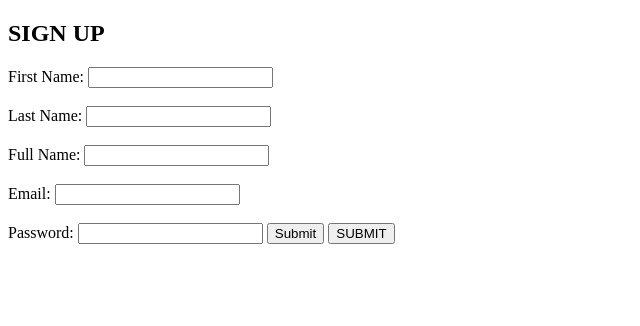
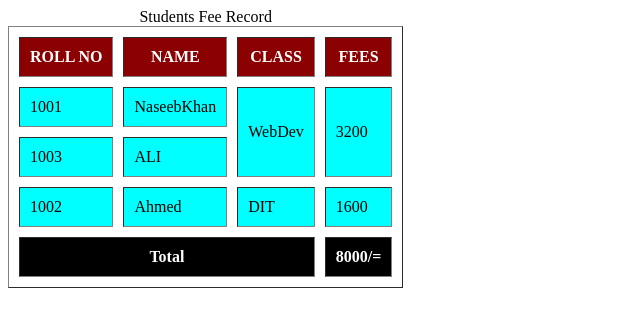
Before and after one commit to Naqeeb-ullah/form, a plain HTML site: page index.html in a window 1280 px wide. Shown: the whole page, without its empty margins (0-640 px from the left). Drawn offline with Linux system fonts and the light colour scheme.

Commit message:
Add files via upload

```diff
--- a/index.html
+++ b/index.html
@@ -1,31 +1,60 @@
 <!DOCTYPE html>
 <html lang="en">
 <head>
+    <style>
+        thead{
+            background-color: darkred;
+            color: white;
+        }
+        tbody{
+            background-color: aqua;
+        }
+        tfoot{
+            background-color: black;
+            color: white;
+        }
+    </style>
     <meta charset="UTF-8">
     <meta name="viewport" content="width=device-width, initial-scale=1.0">
-    <title>FORM IN HTML</title>
+    <title>Document</title>
 </head>
 <body>
-   <!-- type of form      -->
-    <h2>SIGN UP</h2>
-    <form action="/action.php">
-        First Name: <input type="text">
-        <br>
-        <br>
-        Last Name: <input type="text">
-        <br>
-        <br>
-        Full Name: <input type="text">
-        <br>
-        <br>
-        <!-- email @ -->
-        Email: <input type="email">
-        <br>
-        <br>
-        Password: <input type="password">
-        <input type="submit">
-        <button>SUBMIT</button>
+    <table border="1px" cellspacing="10px" cellpadding="10px">
+        <caption>Students Fee Record</caption>
+      <thead>
+        <tr>
+            <th>ROLL NO</th>
+            <th>NAME</th>
+            <th>CLASS</th>
+            <th>FEES</th>
+          </tr>
+      </thead>
+     <tbody>
+        <tr>
+            <td>1001</td>
+            <td>NaseebKhan</td>
+            <td rowspan="2">WebDev</td>
+            <td rowspan="2">3200</td>
+          </tr>
+          <tr>
+            <td>1003</td>
+            <td>ALI</td>
+          </tr>
+          <tr>
+            <td>1002</td>
+            <td>Ahmed</td>
+            <td>DIT</td>
+            <td>1600</td>
+          </tr>
+     </tbody>
+      <tfoot>
+        <tr>
+            <th colspan="3">Total</th>
+            <th>8000/=</th>
+          </tr>
+      </tfoot>
+    </table>
 
-    </form>
+
 </body>
 </html>
```
